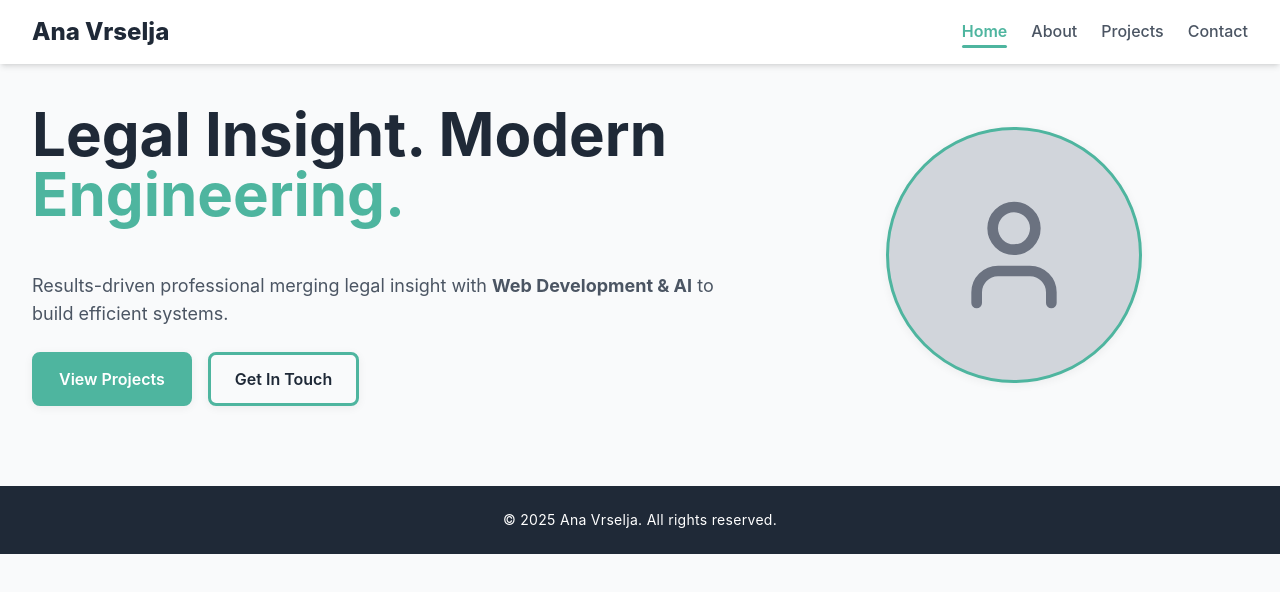
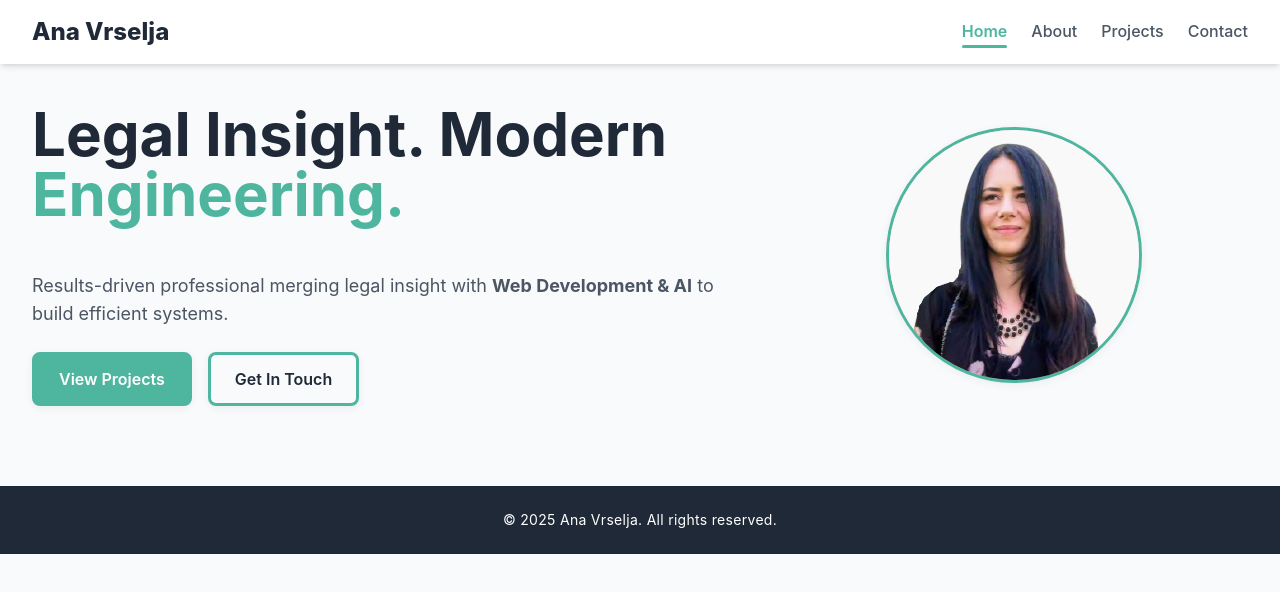
Before and after one commit to Apsalaraa/Portfolio, a plain HTML site: page index.html in a window 1280 px wide. Drawn offline with nearby package versions, Linux system fonts and the light colour scheme.

Commit message:
Add professional photo.

```diff
--- a/index.html
+++ b/index.html
@@ -86,14 +86,16 @@
           </div>
 
           <div class="lg:w-2/5 mt-10 lg:mt-0 flex justify-center">
-            <!-- Placeholder for professional photo -->
             <div
               class="w-64 h-64 bg-gray-300 rounded-full flex items-center justify-center overflow-hidden card"
             >
-              <i data-lucide="user" class="w-32 h-32 text-gray-500"></i>
+              <img
+                src="ana-vrselja-profile.png"
+                alt="Ana Vrselja Professional Photo"
+                class="w-full h-full object-cover"
+              />
             </div>
           </div>
-        </div>
       </section>
 
       <!-- About Section -->
```
Also changed, not shown: ana-vrselja-profile.png (added).
